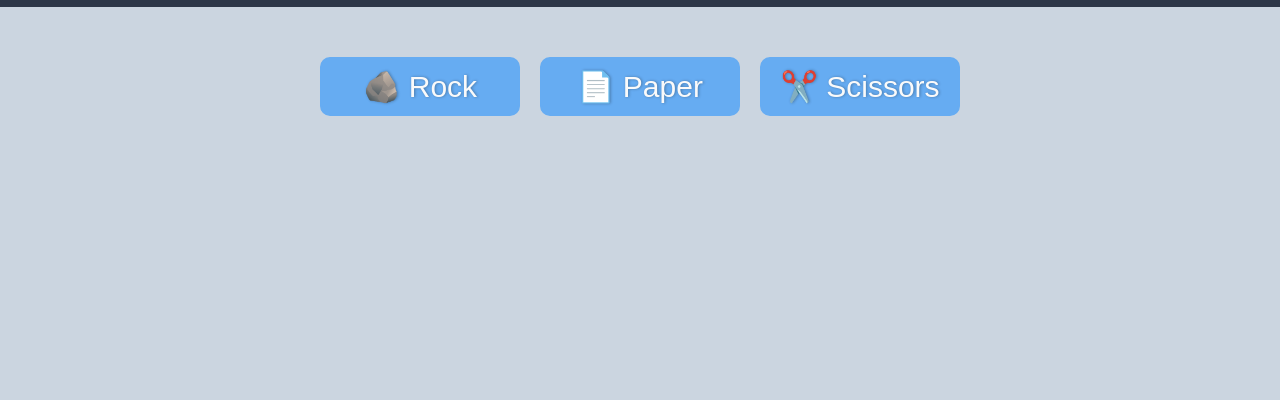
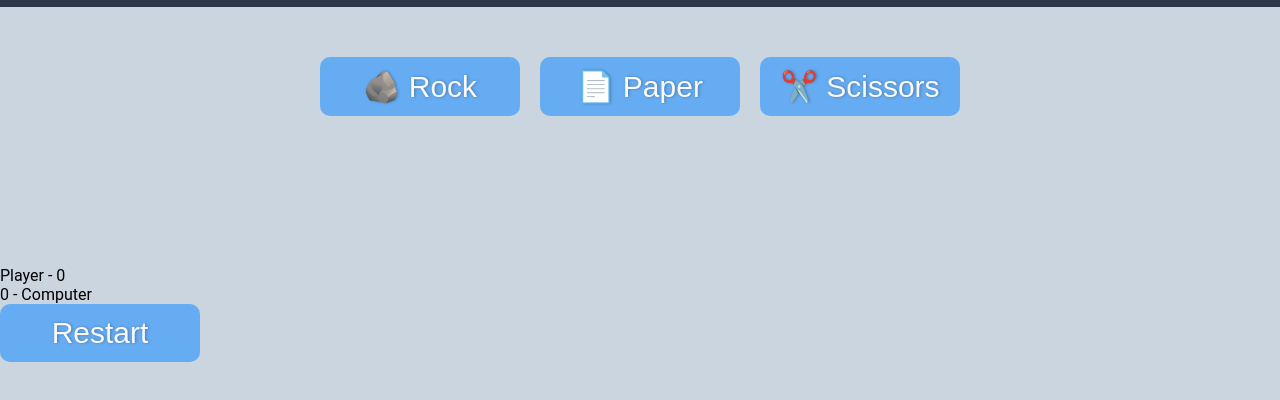
Before and after one commit to BeanBag-Dev/TOP-Rock-paper-scissors, a plain HTML site: page index.html in a window 1280 px wide. Shown: the part 98-498 px from the top of the page. Drawn offline with Linux system fonts and the light colour scheme.

Commit message:
Added more content to the index.html file: - Player and computer score display - Restart button

```diff
--- a/index.html
+++ b/index.html
@@ -20,7 +20,18 @@
             <button id="scissors">✂️ Scissors</button>
         </div>
 
-        <div class="result"><p>Test</p></div>
+        <div class="result">
+            <p>Test</p>
+        </div>
+
+        <div class="score-holder">
+            <div id="player-score">Player - 0</div>
+            <div id="computer-score">0 - Computer</div>
+        </div>
+
+        <div class="restart-holder">
+            <button id="restart">Restart</button>
+        </div>
 
         <script src="./rock-paper-scissors.js" defer></script>
     </body>
```
